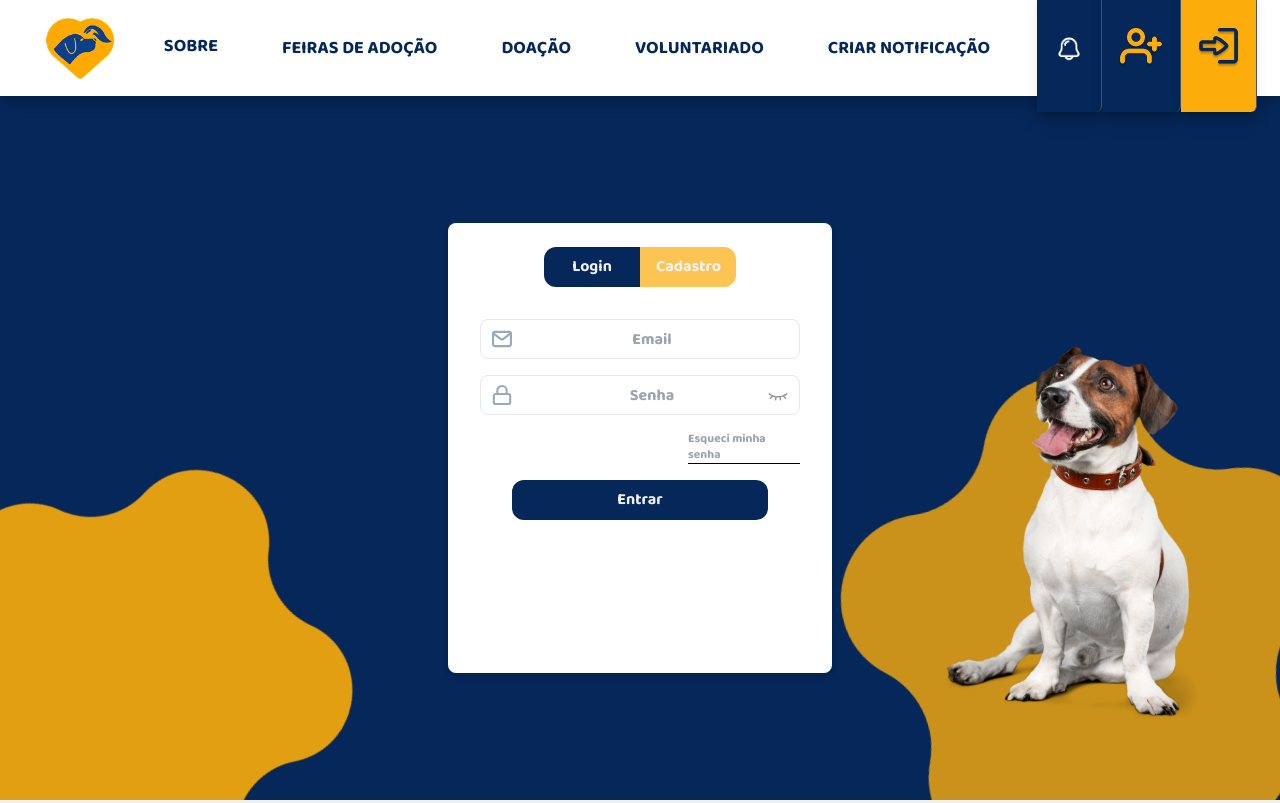
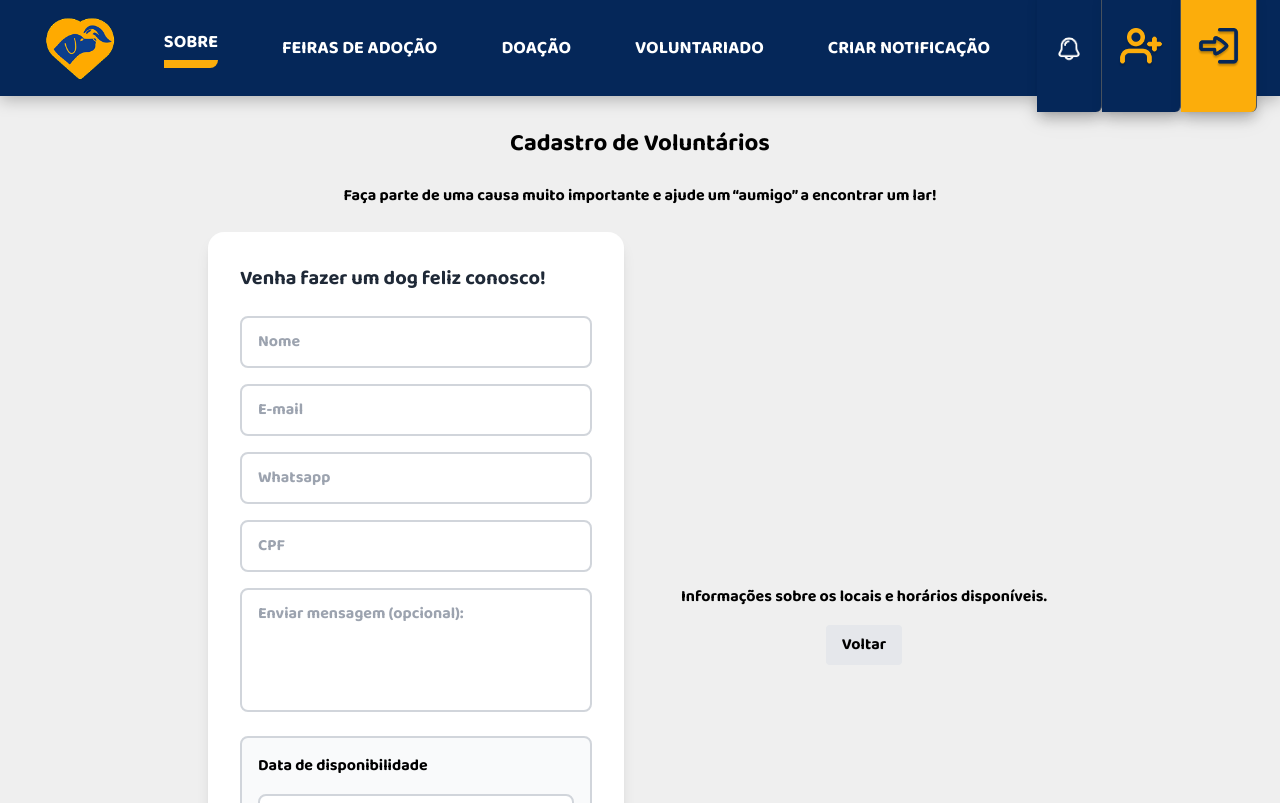
Before and after one commit to Projeto-Extensao-SPTech/front-end, a React (Vite) app: page / in a window 1280 px wide. Shown: the top 803 px of the page. Built offline with nearby package versions, Linux system fonts and the light colour scheme.

Commit message:
primeiras implementações

```diff
--- a/src/App.jsx
+++ b/src/App.jsx
@@ -1,36 +1,38 @@
 import { useState } from 'react'
 import { AuthenticationCard } from './components/AuthenticationCard'
 import HomeSite from './components/HomeSite'
+import VoluntariadosSite from './components/VoluntariadosSite'
+import Voluntariados from './components/Voluntariados'
 
 function App() {
-    // Estado para controlar qual tela está ativa: 'login' ou 'home'
-    const [currentView, setCurrentView] = useState('login')
+    //     const [currentView, setCurrentView] = useState('login')
+    //     const [authMode, setAuthMode] = useState('login')
 
-    // Estado para controlar o modo da autenticação: 'login' ou 'cadastro'
-    const [authMode, setAuthMode] = useState('login')
+    //     const goToHome = () => setCurrentView('home')
+    //     const goToLogin = () => {
+    //         setAuthMode('login')
+    //         setCurrentView('login')
+    //     }
+    //     const goToCadastro = () => {
+    //         setAuthMode('cadastro')
+    //         setCurrentView('login')
+    //     }
+    //     const goToVoluntariados = () => setCurrentView('voluntariados')
 
-    // Função para mudar para a tela Home
-    const goToHome = () => setCurrentView('home')
+    //     // Renderização principal (fora das funções)
+    //     if (currentView === 'home') {
+    //         return <HomeSite onNavigateToLogin={goToLogin} onNavigateToCadastro={goToCadastro} onNavigateToVoluntariados={goToVoluntariados} />
+    //     }
 
-    // Função para mudar para a tela de login
-    const goToLogin = () => {
-        setAuthMode('login')      // Define modo como login
-        setCurrentView('login')   // Exibe a tela de login
-    }
+    //     if (currentView === 'voluntariados') {
+    //         return <VoluntariadosSite onNavigateToHome={goToHome} onNavigateToVoluntariados={goToVoluntariados} onNavigateToLogin={goToLogin} onNavigateToCadastro={goToCadastro} />
+    //     }
 
-    // Função para mudar para a tela de cadastro
-    const goToCadastro = () => {
-        setAuthMode('cadastro')   // Define modo como cadastro
-        setCurrentView('login')   // Exibe a tela de login (com modo cadastro)
-    }
-
-    // Renderiza a HomeSite quando currentView é 'home'
-    if (currentView === 'home') {
-        return <HomeSite onNavigateToLogin={goToLogin} onNavigateToCadastro={goToCadastro} />
-    }
-
-    // Renderiza o componente de autenticação para login ou cadastro
-    return <AuthenticationCard onNavigateToHome={goToHome} initialMode={authMode} />
+    //     return <AuthenticationCard onNavigateToHome={goToHome} initialMode={authMode} />
+    // }
+    return (
+        <VoluntariadosSite />
+    )
 }
 
 export default App
--- a/src/components/HomeSite.jsx
+++ b/src/components/HomeSite.jsx
@@ -6,13 +6,14 @@ import FaleConosco from "./FaleConosco"
 
 // Componente container principal da página Home
 // Agrupa todas as seções do site institucional
-function HomeSite({ onNavigateToLogin, onNavigateToCadastro }) {
+function HomeSite({ onNavigateToLogin, onNavigateToCadastro, onNavigateToVoluntariados}) {
     return (
         <div>
             {/* Navbar com navegação para Login/Cadastro */}
             <NavbarSite
                 onNavigateToLogin={onNavigateToLogin}
                 onNavigateToCadastro={onNavigateToCadastro}
+                onNavigateToVoluntariados={onNavigateToVoluntariados}
             />
 
             {/* Conteúdo principal com seções em ordem de visualização */}
--- a/src/components/NavBar.jsx
+++ b/src/components/NavBar.jsx
@@ -3,7 +3,7 @@ import ButtonNav from '../layouts/ButtonNav'
 import { AiOutlineMenu } from 'react-icons/ai'
 import { useState } from 'react'
 
-export function NavBar({ onNavigateToHome }) {
+export function NavBar({ onNavigateToHome , onNavigateToVoluntariados }) {
     // Estado para controlar se o menu mobile está aberto ou fechado
     const [menu, setMenu] = useState(false)
 
@@ -41,7 +41,9 @@ export function NavBar({ onNavigateToHome }) {
                     <div className="cursor-pointer hover:scale-105 transition-all duration-300 ease-in-out text-[#052759]">
                         DOAÇÃO
                     </div>
-                    <div className="cursor-pointer hover:scale-105 transition-all duration-300 ease-in-out text-[#052759]">
+                    <div className="cursor-pointer hover:scale-105 transition-all duration-300 ease-in-out text-[#052759]"
+                        onClick={onNavigateToVoluntariados }
+                    >
                         VOLUNTARIADO
                     </div>
                     <div className="cursor-pointer hover:scale-105 transition-all duration-300 ease-in-out text-[#052759]">
@@ -92,7 +94,8 @@ export function NavBar({ onNavigateToHome }) {
                 <div className="cursor-pointer hover:scale-105 transition-all duration-300 ease-in-out">
                     DOAÇÃO
                 </div>
-                <div className="cursor-pointer hover:scale-105 transition-all duration-300 ease-in-out">
+                <div className="cursor-pointer hover:scale-105 transition-all duration-300 ease-in-out"
+                     onClick={onNavigateToVoluntariados }>
                     VOLUNTARIADO
                 </div>
                 <div className="cursor-pointer hover:scale-105 transition-all duration-300 ease-in-out">
--- a/src/components/NavbarSite.jsx
+++ b/src/components/NavbarSite.jsx
@@ -31,7 +31,7 @@ const NavbarSite = ({ onNavigateToLogin, onNavigateToCadastro }) => {
                     <Link to="home" spy={true} smooth={true} duration={500} className="cursor-pointer border-b-8 border-[#FCAD0B] pb-1 rounded-br-lg hover:scale-105 transition-all duration-300 ease-in-out">SOBRE</Link>
                     <Link to="/" spy={true} smooth={true} duration={500} className="cursor-pointer hover:scale-105 transition-all duration-300 ease-in-out">FEIRAS DE ADOÇÃO</Link>
                     <Link to="/" spy={true} smooth={true} duration={500} className="cursor-pointer hover:scale-105 transition-all duration-300 ease-in-out">DOAÇÃO</Link>
-                    <Link to="/" spy={true} smooth={true} duration={500} className="cursor-pointer hover:scale-105 transition-all duration-300 ease-in-out">VOLUNTARIADO</Link>
+                    <Link to="/voluntariados" spy={true} smooth={true} duration={500} className="cursor-pointer hover:scale-105 transition-all duration-300 ease-in-out">VOLUNTARIADO</Link>
                     <Link to="/" spy={true} smooth={true} duration={500} className="cursor-pointer hover:scale-105 transition-all duration-300 ease-in-out">CRIAR NOTIFICAÇÃO</Link>
                 </nav>
 
--- /dev/null
+++ b/src/components/Voluntariados.jsx
@@ -0,0 +1,133 @@
+import React, { useState } from 'react'
+import { Link } from 'react-scroll'
+
+export default function Voluntariados(props) {
+    // Estado do formulário
+    const [formData, setFormData] = useState({
+        name: '',
+        email: '',
+        whatsapp: '',
+        cpf: '',
+        message: ''
+    })
+
+    // Estado simples para calendário (mês de 0 a 11)
+    const [currentMonth, setCurrentMonth] = useState(new Date().getMonth())
+
+    const handleInputChange = (e) => {
+        const { name, value } = e.target
+        setFormData((s) => ({ ...s, [name]: value }))
+    }
+
+    const handleSubmit = (e) => {
+        e?.preventDefault()
+        console.log('Enviar voluntariado:', formData)
+        // aqui você pode chamar API ou mostrar toast
+        alert('Formulário enviado (simulação). Veja console para dados.')
+    }
+
+    return (
+        <section id="voluntariados" className="px-4 py-8 max-w-4xl mx-auto">
+            <h1 className="text-2xl font-bold mb-6 flex justify-center">Cadastro de Voluntários</h1>
+            <h2 className="text-1xl font-bold mb-6 flex justify-center">Faça parte de uma causa muito importante  e ajude um “aumigo” a encontrar um lar!</h2>
+
+            <div className="grid lg:grid-cols-2 gap-8 mb-16">
+                <form className="bg-white rounded-2xl shadow-lg p-8" onSubmit={handleSubmit}>
+                    <h2 className="text-xl font-bold text-gray-800 mb-6">
+                        Venha fazer um dog feliz conosco!
+                    </h2>
+
+                    <div className="space-y-4">
+                        <div className="relative">
+                            <input
+                                type="text"
+                                name="name"
+                                placeholder="Nome"
+                                value={formData.name}
+                                onChange={handleInputChange}
+                                className="w-full pl-4 pr-4 py-3 border-2 border-gray-300 rounded-lg focus:border-blue-900 focus:outline-none"
+                            />
+                        </div>
+
+                        <div className="relative">
+                            <input
+                                type="email"
+                                name="email"
+                                placeholder="E-mail"
+                                value={formData.email}
+                                onChange={handleInputChange}
+                                className="w-full pl-4 pr-4 py-3 border-2 border-gray-300 rounded-lg focus:border-blue-900 focus:outline-none"
+                            />
+                        </div>
+
+                        <div className="relative">
+                            <input
+                                type="tel"
+                                name="whatsapp"
+                                placeholder="Whatsapp"
+                                value={formData.whatsapp}
+                                onChange={handleInputChange}
+                                className="w-full pl-4 pr-4 py-3 border-2 border-gray-300 rounded-lg focus:border-blue-900 focus:outline-none"
+                            />
+                        </div>
+
+                        <div className="relative">
+                            <input
+                                type="text"
+                                name="cpf"
+                                placeholder="CPF"
+                                value={formData.cpf}
+                                onChange={handleInputChange}
+                                className="w-full pl-4 pr-4 py-3 border-2 border-gray-300 rounded-lg focus:border-blue-900 focus:outline-none"
+                            />
+                        </div>
+
+                        <div className="relative">
+                            <textarea
+                                name="message"
+                                placeholder="Enviar mensagem (opcional):"
+                                value={formData.message}
+                                onChange={handleInputChange}
+                                rows="4"
+                                className="w-full pl-4 pr-4 py-3 border-2 border-gray-300 rounded-lg focus:border-blue-900 focus:outline-none resize-none"
+                            />
+                        </div>
+
+                        <div className="bg-gray-50 rounded-lg p-4 border-2 border-gray-300">
+                            <p className='mb-4'>Data de disponibilidade</p>
+                            <input
+                                type="date"
+                                name="calendar"
+                                placeholder='DD/MM/YY'
+                                className='w-full pl-4 pr-4 py-3 border-2 border-gray-300 rounded-lg focus:border-blue-900 focus:outline-none resize-none'
+                                 />
+                        </div>
+
+                        <button
+                            type="submit"
+                            className="w-full bg-blue-900 text-white font-bold py-4 rounded-lg hover:bg-blue-800 transition-colors"
+                        >
+                            Enviar formulário
+                        </button>
+
+                        <p className="text-xs text-gray-600 text-center">
+                            Ao clicar em Enviar Formulário, você concorda em receber notificações e alertas no seu WhatsApp do número informado.
+                        </p>
+                    </div>
+                </form>
+
+                <div className="flex items-center justify-center">
+                    <div className="text-center">
+                        <p className="mb-4">Informações sobre os locais e horários disponíveis.</p>
+                        <button
+                            onClick={() => (props?.onNavigateToHome ? props.onNavigateToHome() : window.scrollTo({ top: 0, behavior: 'smooth' }))}
+                            className="bg-gray-200 px-4 py-2 rounded"
+                        >
+                            Voltar
+                        </button>
+                    </div>
+                </div>
+            </div>
+        </section>
+    )
+}
--- /dev/null
+++ b/src/components/VoluntariadosSite.jsx
@@ -0,0 +1,23 @@
+import React from "react";
+import NavbarSite from "./NavbarSite";
+import Voluntariados from "./Voluntariados";
+
+function VoluntariadosSite({ onNavigateToHome, onNavigateToVoluntariados, onNavigateToLogin, onNavigateToCadastro }) {
+
+    return (
+        <div>
+            <NavbarSite
+                onNavigateToHome={onNavigateToHome}
+                onNavigateToVoluntariados={onNavigateToVoluntariados}
+                onNavigateToLogin={onNavigateToLogin}
+                onNavigateToCadastro={onNavigateToCadastro}
+                />
+
+            <main>
+                <section id="voluntariados"><Voluntariados /></section>
+            </main>
+        </div>
+    )
+
+}
+export default VoluntariadosSite;
```
